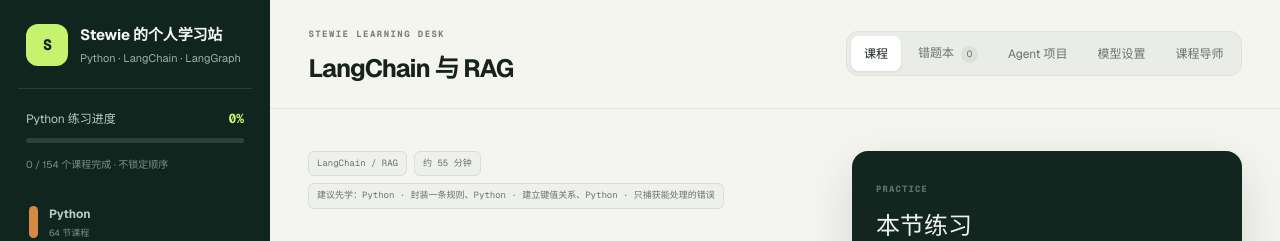
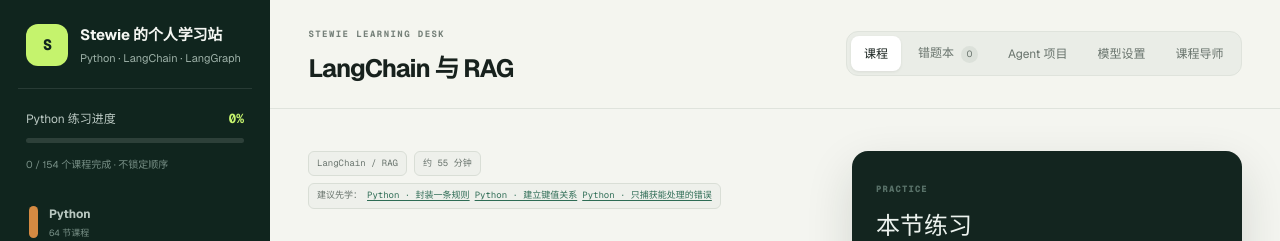
Before and after one commit to StewieCiao/python-agent, a Next.js app: page / in a window 1280 px wide. Shown: the top 241 px of the page. Built offline with nearby package versions, Linux system fonts and the light colour scheme.

Commit message:
feat: make prerequisites navigable

```diff
--- a/app/components/CatalogLesson.tsx
+++ b/app/components/CatalogLesson.tsx
@@ -5,10 +5,11 @@
 import { learningTracks } from "../content/publicCatalog";
 import { loadPersonalizedExercise } from "../lib/platformBridge";
 
-export function CatalogLesson({ track, lesson, onOpenChat, completed, onComplete }: {
+export function CatalogLesson({ track, lesson, onOpenChat, onOpenLesson, completed, onComplete }: {
   track: CourseTrack;
   lesson: CourseLesson;
   onOpenChat: () => void;
+  onOpenLesson: (trackId: CourseTrack["id"], lessonId: string) => void;
   completed: boolean;
   onComplete: () => void;
 }) {
@@ -20,7 +21,7 @@
   const prerequisiteTitles = (lesson.prerequisites ?? []).map((id) => {
     const prerequisiteTrack = learningTracks.find((candidateTrack) => candidateTrack.lessons.some((item) => item.id === id));
     const title = prerequisiteTrack?.lessons.find((item) => item.id === id)?.title ?? id;
-    return prerequisiteTrack && prerequisiteTrack.id !== track.id ? `${prerequisiteTrack.shortTitle} · ${title}` : title;
+    return { id, title: prerequisiteTrack && prerequisiteTrack.id !== track.id ? `${prerequisiteTrack.shortTitle} · ${title}` : title, trackId: prerequisiteTrack?.id };
   });
 
   async function requestPersonalized() {
@@ -51,7 +52,7 @@
         <div className="lesson-meta">
           <span>{track.shortTitle}</span>
           <span>约 {lesson.minutes} 分钟</span>
-          <span>{prerequisiteTitles.length > 0 ? `建议先学：${prerequisiteTitles.join("、")}` : "建议从本节开始"}</span>
+          {prerequisiteTitles.length > 0 ? <span className="prerequisite-list">建议先学：{prerequisiteTitles.map((prerequisite) => <button className="prerequisite-link" key={prerequisite.id} onClick={() => prerequisite.trackId && onOpenLesson(prerequisite.trackId, prerequisite.id)} type="button">{prerequisite.title}</button>)}</span> : <span>建议从本节开始</span>}
         </div>
         <p className="lesson-kicker">CURRENT LEARNING MODULE</p>
         <h2>{lesson.title}</h2>
--- a/app/components/LearningApp.tsx
+++ b/app/components/LearningApp.tsx
@@ -404,6 +404,19 @@
       openLesson(lessons.findIndex((item) => item.id === lessonId));
       return;
     }
+    setActiveLearningLessonId(lessonId);
+    setViewMode("learn");
+    setPersonalized(null);
+    setPersonalizedStatus("");
+  }
+
+  function openCatalogPrerequisite(trackId: CourseTrack["id"], lessonId: string) {
+    if (runLockRef.current) return;
+    if (trackId === "python") {
+      openLesson(lessons.findIndex((item) => item.id === lessonId));
+      return;
+    }
+    setActiveTrackId(trackId);
     setActiveLearningLessonId(lessonId);
     setViewMode("learn");
     setPersonalized(null);
@@ -1000,6 +1013,7 @@
             key={`${activeTrack.id}/${activeCatalogLesson.id}`}
             lesson={activeCatalogLesson}
             onOpenChat={() => setChatOpen(true)}
+            onOpenLesson={openCatalogPrerequisite}
             track={activeTrack}
             completed={progress.completed.includes(activeCatalogLesson.id)}
             onComplete={() => markCatalogLessonComplete(activeCatalogLesson.id)}
--- a/app/globals.css
+++ b/app/globals.css
@@ -409,6 +409,24 @@
   font-size: 9px;
 }
 
+.prerequisite-list {
+  display: inline-flex;
+  align-items: center;
+  flex-wrap: wrap;
+  gap: 5px;
+}
+
+.prerequisite-link {
+  padding: 0;
+  border: 0;
+  background: none;
+  color: #2e6c55;
+  font: inherit;
+  cursor: pointer;
+  text-decoration: underline;
+  text-underline-offset: 2px;
+}
+
 .lesson-kicker {
   margin: 30px 0 8px;
   color: #527166;
```
